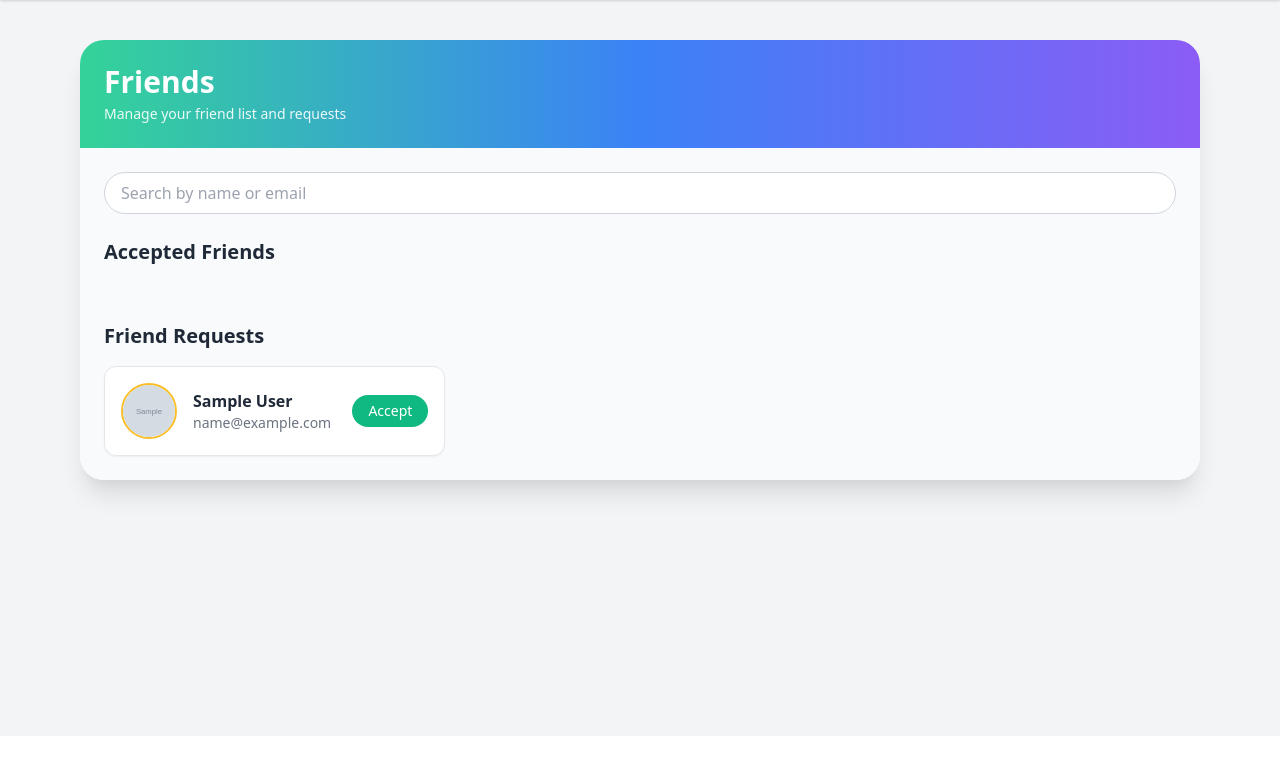
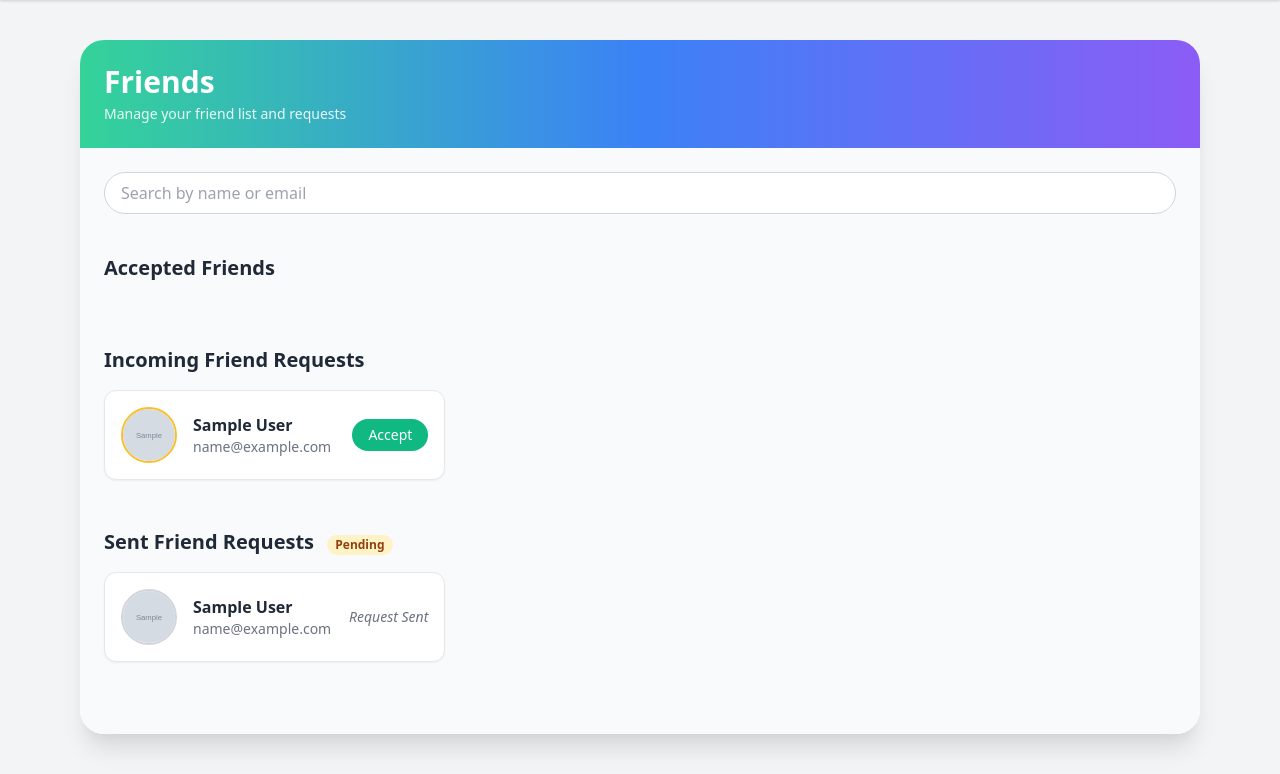
Before and after one commit to ImtiazHossain-Eshan/Campus_Sync, a PHP site: page /scrape-preprereg/user/friends.php in a window 1280 px wide. Shown: the part 64-838 px from the top of the page. Before the commit the page ends 580 px from the top, so only its background shows below. Run offline with PHP 8.4, Linux system fonts and the light colour scheme; the visitor is signed in with stand-in values (Sample User, id 1); tables that the repository leaves empty hold one stand-in row (values such as "Sample post"); grey boxes marked "Sample" are stand-in pictures; data that the repository does not hold is empty.

Commit message:
Added sent friend requests section to friends page
Introduced a new 'Sent Friend Requests' section in the friends page UI

```diff
--- a/Directory_TREE.txt
+++ b/Directory_TREE.txt
@@ -9,14 +9,14 @@ Campus_Sync/
 │  ├─ js/
 │  │  ├─ friends.js
 │  │  ├─ navbar.js
-│  │  ├─ script.js
 │  │  └─ submit_routine.js
 │  └─ uploads/
 │     ├─ 685586bb00d23_00000-1861032672.png
 │     ├─ 6855892c4d78b_anime.gif
 │     ├─ 68558a35164c1_anime.gif
 │     ├─ 68558a89dfb22_snowy-snowing.gif
-│     └─ 6859a72814ec1_cat-no.gif
+│     ├─ 6859a72814ec1_cat-no.gif
+│     └─ 685acd22e0291_confused-meme.gif
 ├─ auth/
 │  ├─ auth_check.php
 │  ├─ login.php
--- a/assets/js/friends.js
+++ b/assets/js/friends.js
@@ -156,6 +156,31 @@ async function loadFriends() {
 
     pendingList.appendChild(card);
   });
+
+  // Sent Requests
+const sentList = document.getElementById('sentRequests');
+sentList.innerHTML = '';
+
+data.sent.forEach(req => {
+  const profilePic = req.profile_pic ? `../${req.profile_pic}` : '../assets/img/default-profile.png';
+
+  const card = document.createElement('div');
+  card.className = 'bg-white p-4 rounded-xl border shadow-sm flex flex-col sm:flex-row sm:items-center sm:justify-between gap-4 hover:shadow-md transition-shadow duration-300';
+
+  card.innerHTML = `
+    <div class="flex items-center gap-4">
+      <img src="${profilePic}" class="w-14 h-14 rounded-full object-cover border-2 border-gray-300" alt="Sent">
+      <div>
+        <p class="font-semibold text-gray-800">${req.name}</p>
+        <p class="text-sm text-gray-500">${req.email ?? '<span class="italic text-gray-400">No email</span>'}</p>
+      </div>
+    </div>
+    <div class="text-sm text-gray-500 italic">Request Sent</div>
+  `;
+
+  sentList.appendChild(card);
+});
+
 }
 
 
--- a/user/fetch_friends.php
+++ b/user/fetch_friends.php
@@ -4,17 +4,20 @@ require '../config/db.php';
 
 $user_id = $_SESSION['user_id'];
 
-// Accepted Friends
+// ✅ Accepted Friends (Mutual)
 $acceptedStmt = $pdo->prepare("
   SELECT u.id, u.name, u.email, u.profile_pic
   FROM users u
-  JOIN friends f ON u.id = f.friend_id
-  WHERE f.user_id = ? AND f.status = 'accepted'
+  WHERE u.id IN (
+    SELECT friend_id FROM friends WHERE user_id = ? AND status = 'accepted'
+    INTERSECT
+    SELECT user_id FROM friends WHERE friend_id = ? AND status = 'accepted'
+  )
 ");
-$acceptedStmt->execute([$user_id]);
+$acceptedStmt->execute([$user_id, $user_id]);
 $accepted = $acceptedStmt->fetchAll(PDO::FETCH_ASSOC);
 
-// Pending Requests
+// ⏳ Incoming Friend Requests
 $pendingStmt = $pdo->prepare("
   SELECT u.id, u.name, u.email, u.profile_pic
   FROM users u
@@ -24,7 +27,19 @@ $pendingStmt = $pdo->prepare("
 $pendingStmt->execute([$user_id]);
 $pending = $pendingStmt->fetchAll(PDO::FETCH_ASSOC);
 
+// 📤 Sent Friend Requests
+$sentStmt = $pdo->prepare("
+  SELECT u.id, u.name, u.email, u.profile_pic
+  FROM users u
+  JOIN friends f ON u.id = f.friend_id
+  WHERE f.user_id = ? AND f.status = 'pending'
+");
+$sentStmt->execute([$user_id]);
+$sent = $sentStmt->fetchAll(PDO::FETCH_ASSOC);
+
+// Final JSON Output
 echo json_encode([
   'accepted' => $accepted,
-  'pending' => $pending
+  'pending' => $pending,
+  'sent' => $sent
 ]);
--- a/user/friends.php
+++ b/user/friends.php
@@ -25,23 +25,38 @@ $user_id = $_SESSION['user_id'];
 
       <div class="p-6 bg-gray-50">
         <!-- Search -->
-        <div class="mb-6">
+        <div class="mb-10">
           <input type="text" id="searchUser" placeholder="Search by name or email"
             class="w-full px-4 py-2 rounded-full border border-gray-300 focus:ring-2 focus:ring-blue-500 outline-none" />
           <div id="searchResults" class="mt-4 space-y-2"></div>
         </div>
 
         <!-- Accepted Friends -->
-        <h3 class="text-xl font-semibold text-gray-800 mb-4">Accepted Friends</h3>
-        <div id="friendList" class="grid grid-cols-1 sm:grid-cols-2 md:grid-cols-3 lg:grid-cols-4 gap-6 mb-10">
-          <!-- Dynamically filled by friends.js -->
+        <div class="mb-12">
+          <h3 class="text-xl font-semibold text-gray-800 mb-4">Accepted Friends</h3>
+          <div id="friendList" class="grid grid-cols-1 sm:grid-cols-2 md:grid-cols-3 lg:grid-cols-4 gap-6">
+            <!-- Dynamically filled -->
+          </div>
         </div>
 
         <!-- Pending Requests -->
-        <h3 class="text-xl font-semibold text-gray-800 mb-4">Friend Requests</h3>
-        <div id="pendingRequests" class="grid grid-cols-1 sm:grid-cols-2 md:grid-cols-3 gap-6">
-          <!-- Dynamically filled -->
+        <div class="mb-12">
+          <h3 class="text-xl font-semibold text-gray-800 mb-4">Incoming Friend Requests</h3>
+          <div id="pendingRequests" class="grid grid-cols-1 sm:grid-cols-2 md:grid-cols-3 gap-6">
+            <!-- Dynamically filled -->
+          </div>
         </div>
+
+        <!-- Sent Requests -->
+        <div class="mb-12">
+          <h3 class="text-xl font-semibold text-gray-800 mb-4">Sent Friend Requests
+            <span class="ml-2 inline-block bg-yellow-100 text-yellow-800 text-xs px-2 py-0.5 rounded-full">Pending</span>
+          </h3>
+          <div id="sentRequests" class="grid grid-cols-1 sm:grid-cols-2 md:grid-cols-3 gap-6">
+            <!-- Dynamically filled -->
+          </div>
+        </div>
+
       </div>
     </div>
   </main>
```
